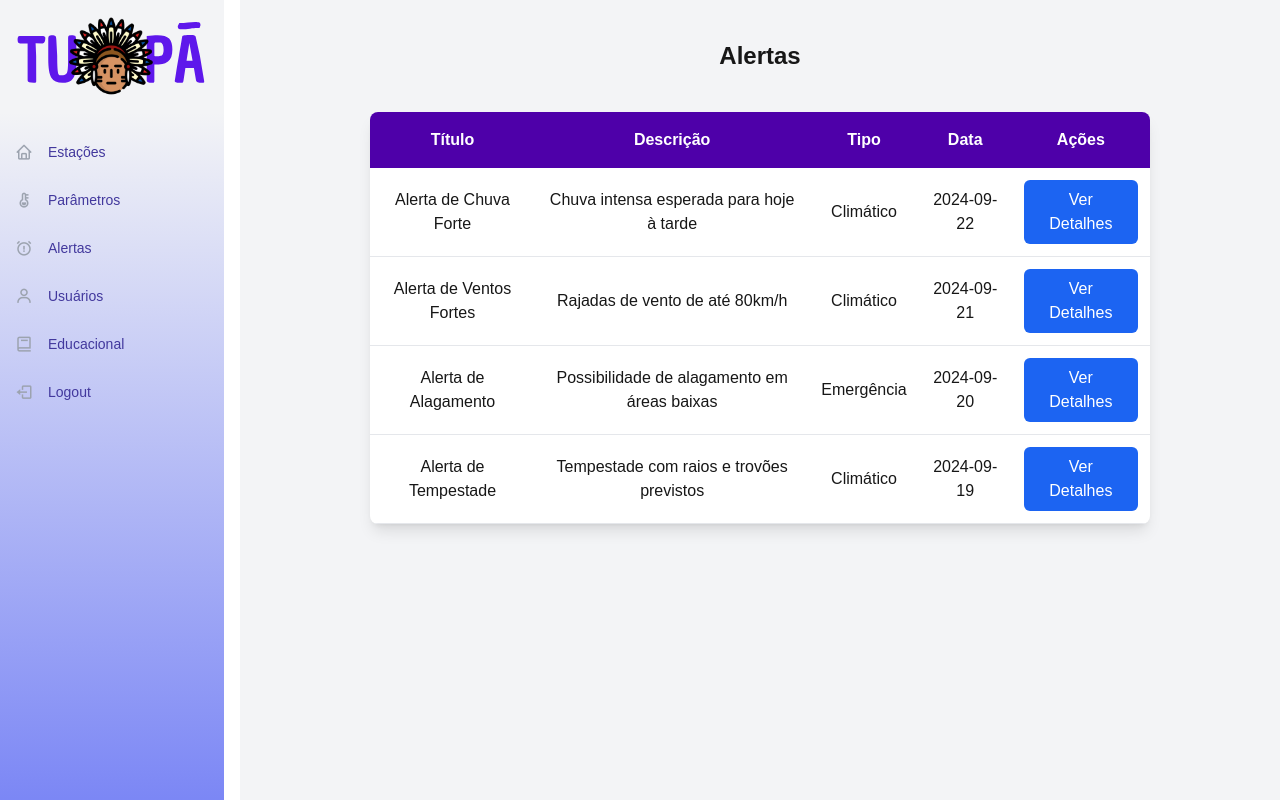
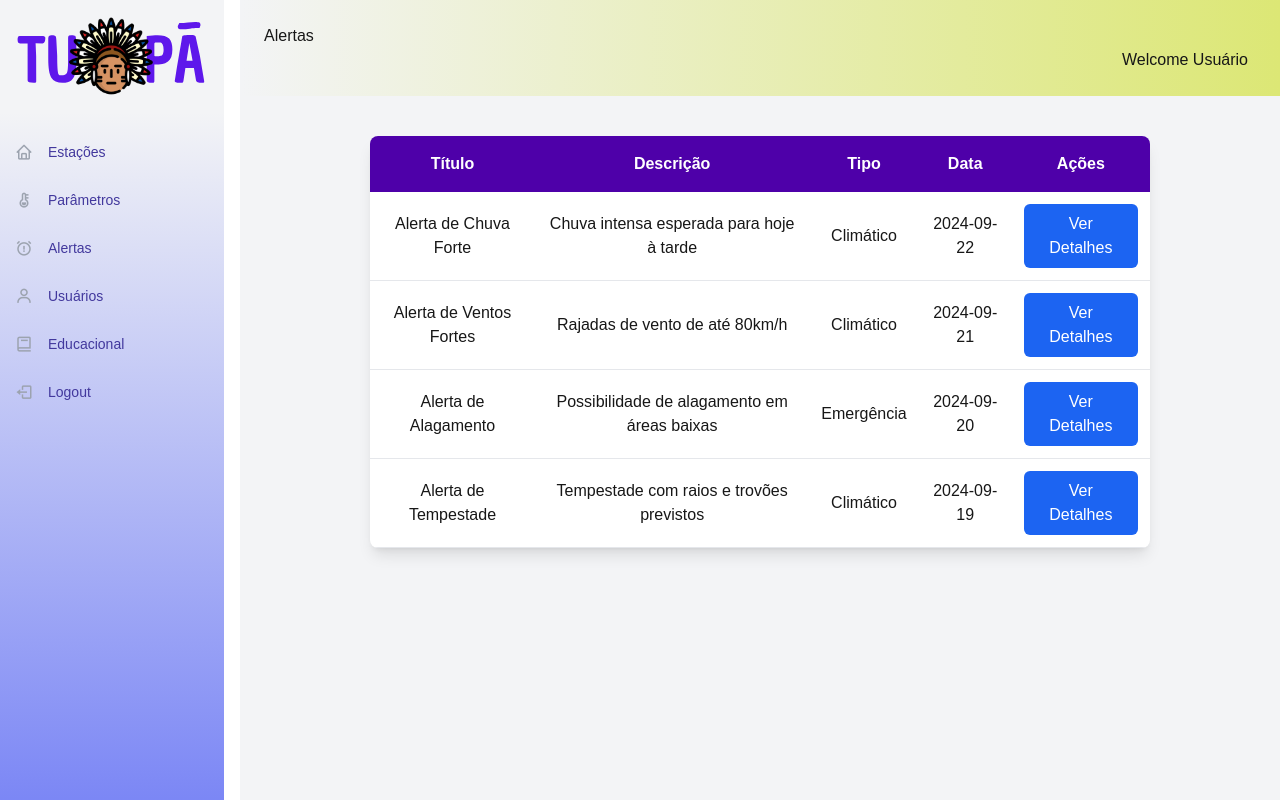
Before and after one commit to Grupo-Syntax-Squad/Tupan-Front, a Next.js app in the folder tupan/: page /alertas in a window 1280 px wide. Built offline with nearby package versions, Linux system fonts and the light colour scheme.

Commit message:
func: add a nav-top

```diff
--- a/tupan/src/app/alertas/page.tsx
+++ b/tupan/src/app/alertas/page.tsx
@@ -1,6 +1,8 @@
 "use client";
 
 import { MenuLateral } from "@/components/menu-lateral";
+import { NavTop } from "@/components/nav-top";
+
 import React from 'react';
 
 const Alertas: React.FC = () => {
@@ -26,10 +28,11 @@ const Alertas: React.FC = () => {
         <MenuLateral menuData={menuData} />
       </div>
 
-      <div className="flex flex-col items-center min-h-screen w-full bg-gray-100">
-        <h1 className="text-2xl font-bold mt-10 text-center">Alertas</h1>
+      <div className="flex flex-col min-h-screen w-full bg-gray-100">
+        <NavTop nome="Usuário" path="Alertas" />
 
-        <div className="mt-10 w-3/4">
+        <div className="flex flex-col items-center">
+          <div className="mt-10 w-3/4 flex flex-col items-center">
             <table className="w-full bg-white shadow-lg rounded-lg overflow-hidden">
               <thead className=" text-white" style={{ backgroundColor: '#4e00a9' }}>
                 <tr>
@@ -62,6 +65,7 @@ const Alertas: React.FC = () => {
           </div>
           </div>
         </div>
+    </div>
   );
 };
 
```
Also changed, not shown: tupan/public/assets/image 126.png (added). Lines whose indentation alone changed are shown as unchanged.
